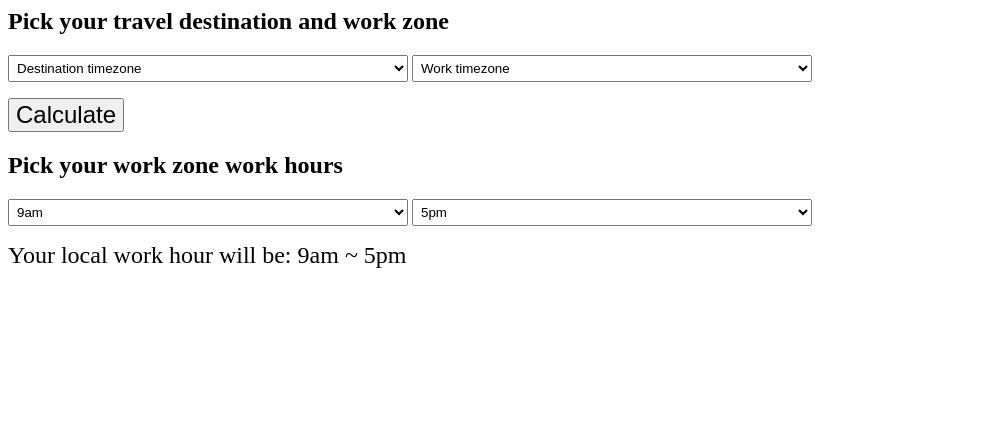
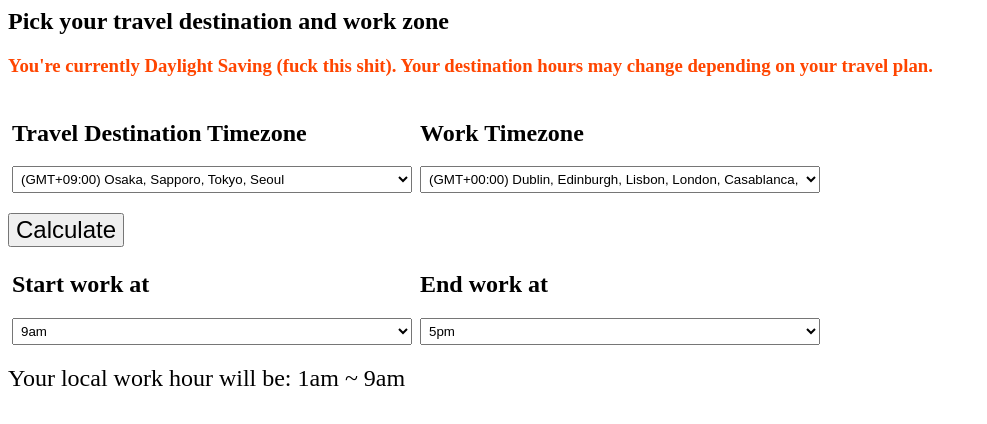
Before and after one commit to mtfront/digitalnomad-timezone, a plain HTML site: page index.html in a window 1280 px wide. Shown: the whole page, without its empty margins (0-987 px from the left). Drawn offline with Linux system fonts and the light colour scheme.

Commit message:
daylight saving

```diff
--- a/index.html
+++ b/index.html
@@ -10,6 +10,22 @@
         font-size: 24px;
     }
 
+    .hint {
+        color: orangered;
+    }
+
+    .container {
+        display: flex;
+        flex-direction: row;
+    }
+
+    .dropdown {
+        width: 400px;
+        display: flex;
+        flex-direction: column;
+        padding: 4px;
+    }
+
     .time {
         font-size: 24px;
         margin-top: 16px;
@@ -17,87 +33,76 @@
 </style>
 <script>
 
-let tzs = [
-    {"label":"(GMT-12:00) International Date Line West","value":"-12"},
-    {"label":"(GMT-11:00) Midway Island, Samoa","value":"-11"},
-    {"label":"(GMT-10:00) Hawaii","value":"-10"},
-    {"label":"(GMT-09:00) Alaska","value":"-9"},
-    {"label":"(GMT-08:00) Pacific Time (US & Canada)","value":"-8"},
-    {"label":"(GMT-08:00) Tijuana, Baja California","value":"-8"},
-    {"label":"(GMT-07:00) Arizona","value":"-7"},
-    {"label":"(GMT-07:00) Chihuahua, La Paz, Mazatlan","value":"-7"},
-    {"label":"(GMT-07:00) Mountain Time (US & Canada)","value":"-7"},
-    {"label":"(GMT-06:00) Central America","value":"-6"},
-    {"label":"(GMT-06:00) Central Time (US & Canada)","value":"-6"},
-    {"label":"(GMT-05:00) Bogota, Lima, Quito, Rio Branco","value":"-5"},
-    {"label":"(GMT-05:00) Eastern Time (US & Canada)","value":"-5"},
-    {"label":"(GMT-05:00) Indiana (East)","value":"-5"},
-    {"label":"(GMT-04:00) Atlantic Time (Canada)","value":"-4"},
-    {"label":"(GMT-04:00) Caracas, La Paz","value":"-4"},
-    {"label":"(GMT-04:00) Manaus","value":"-4"},
-    {"label":"(GMT-04:00) Santiago","value":"-4"},
-    {"label":"(GMT-03:30) Newfoundland","value":"-3.5"},
-    {"label":"(GMT-03:00) Brasilia","value":"-3"},
-    {"label":"(GMT-03:00) Buenos Aires, Georgetown","value":"-3"},
-    {"label":"(GMT-03:00) Greenland","value":"-3"},
-    {"label":"(GMT-03:00) Montevideo","value":"-3"},
-    {"label":"(GMT-02:00) Mid-Atlantic","value":"-2"},
-    {"label":"(GMT-01:00) Cape Verde Is.","value":"-1"},
-    {"label":"(GMT-01:00) Azores","value":"-1"},
-    {"label":"(GMT+00:00) Casablanca, Monrovia, Reykjavik","value":"0"},
-    {"label":"(GMT+00:00) Greenwich Mean Time : Dublin, Edinburgh, Lisbon, London","value":"0"},
-    {"label":"(GMT+01:00) Amsterdam, Berlin, Bern, Rome, Stockholm, Vienna","value":"1"},
-    {"label":"(GMT+01:00) Belgrade, Bratislava, Budapest, Ljubljana, Prague","value":"1"},
-    {"label":"(GMT+01:00) Brussels, Copenhagen, Madrid, Paris","value":"1"},
-    {"label":"(GMT+01:00) Sarajevo, Skopje, Warsaw, Zagreb","value":"1"},
-    {"label":"(GMT+01:00) West Central Africa","value":"1"},
-    {"label":"(GMT+02:00) Amman","value":"2"},
-    {"label":"(GMT+02:00) Athens, Bucharest, Istanbul","value":"2"},
-    {"label":"(GMT+02:00) Beirut","value":"2"},
-    {"label":"(GMT+02:00) Cairo","value":"2"},
-    {"label":"(GMT+02:00) Harare, Pretoria","value":"2"},
-    {"label":"(GMT+02:00) Helsinki, Kyiv, Riga, Sofia, Tallinn, Vilnius","value":"2"},
-    {"label":"(GMT+02:00) Jerusalem","value":"2"},
-    {"label":"(GMT+02:00) Minsk","value":"2"},
-    {"label":"(GMT+02:00) Windhoek","value":"2"},
-    {"label":"(GMT+03:00) Kuwait, Riyadh, Baghdad","value":"3"},
-    {"label":"(GMT+03:00) Moscow, St. Petersburg, Volgograd","value":"3"},
-    {"label":"(GMT+03:00) Nairobi","value":"3"},
-    {"label":"(GMT+03:00) Tbilisi","value":"3"},
-    {"label":"(GMT+03:30) Tehran","value":"3.5"},
-    {"label":"(GMT+04:00) Abu Dhabi, Muscat","value":"4"},
-    {"label":"(GMT+04:00) Baku","value":"4"},
-    {"label":"(GMT+04:00) Yerevan","value":"4"},
-    {"label":"(GMT+04:30) Kabul","value":"4.5"},
-    {"label":"(GMT+05:00) Yekaterinburg","value":"5"},
-    {"label":"(GMT+05:00) Islamabad, Karachi, Tashkent","value":"5"},
-    {"label":"(GMT+05:30) Sri Jayawardenapura","value":"5.5"},
-    {"label":"(GMT+05:30) Chennai, Kolkata, Mumbai, New Delhi","value":"5.5"},
-    {"label":"(GMT+05:45) Kathmandu","value":"5.75"},
-    {"label":"(GMT+06:00) Almaty, Novosibirsk","value":"6"},{"label":"(GMT+06:00) Astana, Dhaka","value":"6"},
-    {"label":"(GMT+06:30) Yangon (Rangoon)","value":"6.5"},
-    {"label":"(GMT+07:00) Bangkok, Hanoi, Jakarta","value":"7"},
-    {"label":"(GMT+07:00) Krasnoyarsk","value":"7"},
-    {"label":"(GMT+08:00) Beijing, Chongqing, Hong Kong, Urumqi","value":"8"},
-    {"label":"(GMT+08:00) Kuala Lumpur, Singapore","value":"8"},
-    {"label":"(GMT+08:00) Irkutsk, Ulaan Bataar","value":"8"},
-    {"label":"(GMT+08:00) Perth","value":"8"},
-    {"label":"(GMT+08:00) Taipei","value":"8"},
-    {"label":"(GMT+09:00) Osaka, Sapporo, Tokyo","value":"9"},
-    {"label":"(GMT+09:00) Seoul","value":"9"},
-    {"label":"(GMT+09:00) Yakutsk","value":"9"},
-    {"label":"(GMT+09:30) Adelaide","value":"9.5"},
-    {"label":"(GMT+09:30) Darwin","value":"9.5"},
-    {"label":"(GMT+10:00) Brisbane","value":"10"},
-    {"label":"(GMT+10:00) Canberra, Melbourne, Sydney","value":"10"},
-    {"label":"(GMT+10:00) Hobart","value":"10"},
-    {"label":"(GMT+10:00) Guam, Port Moresby","value":"10"},
-    {"label":"(GMT+10:00) Vladivostok","value":"10"},
-    {"label":"(GMT+11:00) Magadan, Solomon Is., New Caledonia","value":"11"},
-    {"label":"(GMT+12:00) Auckland, Wellington","value":"12"},
-    {"label":"(GMT+12:00) Fiji, Kamchatka, Marshall Is.","value":"12"},
-    {"label":"(GMT+13:00) Nuku'alofa","value":"13"}
+let timezones = [
+    {"label":"(GMT-12:00) International Date Line West","value":-12},
+    {"label":"(GMT-11:00) Midway Island, Samoa","value":-11},
+    {"label":"(GMT-10:00) Hawaii","value":-10},
+    {"label":"(GMT-09:00) Alaska","value":-9},
+    {"label":"(GMT-08:00) Pacific Time (US & Canada), Tijuana, Baja California","value":-8},
+    {"label":"(GMT-07:00) Arizona, Mountain Time (US & Canada)","value":-7},
+    {"label":"(GMT-06:00) Central Time (US & Canada)","value":-6},
+    {"label":"(GMT-05:00) Eastern Time (US & Canada), Bogota, Lima, Quito, Rio Branco","value":-5},
+    {"label":"(GMT-04:00) Atlantic Time (Canada), Caracas, La Paz, Manaus, Santiago","value":-4},
+    {"label":"(GMT-03:30) Newfoundland","value":-3.5},
+    {"label":"(GMT-03:00) Brasilia, Buenos Aires, Georgetown, Greenland, Montevideo","value":-3},
+    {"label":"(GMT-02:00) Mid-Atlantic","value":-2},
+    {"label":"(GMT-01:00) Cape Verde Is. Azores","value":-1},
+    {"label":"(GMT+00:00) Dublin, Edinburgh, Lisbon, London, Casablanca, Monrovia, Reykjavik","value":0},
+    {"label":"(GMT+01:00) Amsterdam, Berlin, Rome, Stockholm, Vienna,, Budapest, Prague, Brussels, Copenhagen, Madrid, Paris","value":1},
+    {"label":"(GMT+02:00) Athens, Bucharest, Istanbul","value":2},
+    {"label":"(GMT+03:00) Moscow, St. Petersburg, Kuwait, Riyadh, Baghdad","value":3},
+    {"label":"(GMT+04:00) Abu Dhabi, Muscat","value":4},
+    {"label":"(GMT+04:30) Kabul","value":4.5},
+    {"label":"(GMT+05:00) Islamabad, Karachi, Tashkent, Yekaterinburg","value":5},
+    {"label":"(GMT+05:30) Chennai, Kolkata, Mumbai, New Delhi, Sri Jayawardenapura","value":5.5},
+    {"label":"(GMT+05:45) Kathmandu","value":5.75},
+    {"label":"(GMT+06:00) Astana, Dhakam, Almaty, Novosibirsk","value":6},
+    {"label":"(GMT+06:30) Yangon (Rangoon)","value":6.5},
+    {"label":"(GMT+07:00) Bangkok, Hanoi, Jakarta, Krasnoyarsk","value":7},
+    {"label":"(GMT+08:00) Beijing, Taipei, Hong Kong, Urumqi, Kuala Lumpur, Singapore","value":8},
+    {"label":"(GMT+09:00) Osaka, Sapporo, Tokyo, Seoul","value":9},
+    {"label":"(GMT+09:30) Adelaide, Darwin","value":9.5},
+    {"label":"(GMT+10:00) Brisbane, Canberra, Melbourne, Sydney, Hobart, Gua, Vladivostok","value":10},
+    {"label":"(GMT+11:00) Magadan, Solomon Is., New Caledonia","value":11},
+    {"label":"(GMT+12:00) Auckland, Wellington, Fiji, Kamchatka, Marshall Is.","value":12},
+    {"label":"(GMT+13:00) Nuku'alofa","value":13}
 ]
+
+let dstTimezones = [
+    {"label":"(GMT-12:00) International Date Line West","value":-12},
+    {"label":"(GMT-11:00) Midway Island, Samoa","value":-11},
+    {"label":"(GMT-10:00) Hawaii","value":-10},
+    {"label":"(GMT-08:00) Alaska","value":-8},
+    {"label":"(GMT-07:00) Pacific Time (US & Canada)","value":-7},
+    {"label":"(GMT-06:00) Arizona, Mountain Time (US & Canada)","value":-6},
+    {"label":"(GMT-05:00) Central Time (US & Canada)","value":-5},
+    {"label":"(GMT-04:00) Eastern Time (US & Canada)","value":-4},
+    {"label":"(GMT-04:00) Atlantic Time (Canada)","value":-4},
+    {"label":"(GMT-03:30) Newfoundland","value":-3.5},
+    {"label":"(GMT-03:00) Brasilia, Buenos Aires, Georgetown, Greenland, Montevideo","value":-3},
+    {"label":"(GMT-02:00) Mid-Atlantic","value":-2},
+    {"label":"(GMT-01:00) Cape Verde Is. Azores","value":-1},
+    {"label":"(GMT+00:00) Dublin, Edinburgh, Lisbon, London, Casablanca, Monrovia, Reykjavik","value":0},
+    {"label":"(GMT+01:00) Amsterdam, Berlin, Rome, Stockholm, Vienna,, Budapest, Prague, Brussels, Copenhagen, Madrid, Paris","value":1},
+    {"label":"(GMT+02:00) Athens, Bucharest, Istanbul","value":2},
+    {"label":"(GMT+03:00) Moscow, St. Petersburg, Kuwait, Riyadh, Baghdad","value":3},
+    {"label":"(GMT+04:00) Abu Dhabi, Muscat","value":4},
+    {"label":"(GMT+04:30) Kabul","value":4.5},
+    {"label":"(GMT+05:00) Islamabad, Karachi, Tashkent, Yekaterinburg","value":5},
+    {"label":"(GMT+05:30) Chennai, Kolkata, Mumbai, New Delhi, Sri Jayawardenapura","value":5.5},
+    {"label":"(GMT+05:45) Kathmandu","value":5.75},
+    {"label":"(GMT+06:00) Astana, Dhakam, Almaty, Novosibirsk","value":6},
+    {"label":"(GMT+06:30) Yangon (Rangoon)","value":6.5},
+    {"label":"(GMT+07:00) Bangkok, Hanoi, Jakarta, Krasnoyarsk","value":7},
+    {"label":"(GMT+08:00) Beijing, Taipei, Hong Kong, Urumqi, Kuala Lumpur, Singapore","value":8},
+    {"label":"(GMT+09:00) Osaka, Sapporo, Tokyo, Seoul","value":9},
+    {"label":"(GMT+09:30) Adelaide, Darwin","value":9.5},
+    {"label":"(GMT+10:00) Brisbane, Canberra, Melbourne, Sydney, Hobart, Gua, Vladivostok","value":10},
+    {"label":"(GMT+11:00) Magadan, Solomon Is., New Caledonia","value":11},
+    {"label":"(GMT+12:00) Auckland, Wellington, Fiji, Kamchatka, Marshall Is.","value":12},
+    {"label":"(GMT+13:00) Nuku'alofa","value":13}
+]
+
 
 let times = [
     {"label": "0am", value: 0},
@@ -126,46 +131,86 @@ let times = [
     {"label": "11pm", value: 23},
 ]
 
+function isDST() {
+    const d = new Date();
+    let jan = new Date(d.getFullYear(), 0, 1).getTimezoneOffset();
+    let jul = new Date(d.getFullYear(), 6, 1).getTimezoneOffset();
+    return Math.max(jan, jul) !== d.getTimezoneOffset();
+}
+
 function init(){
-     let des = document.getElementById("destination"),
+    const defaultWorkTimezoneInt = 0 - (new Date().getTimezoneOffset() / 60);
+    const des = document.getElementById("destination"),
          work = document.getElementById("workzone");
 
-     for (var i = 0; i < tzs.length; i++){
-       let tz = tzs[i],
-           option = document.createElement("option");
+    const tz = isDST() ? dstTimezones : timezones;
 
-        option.text = tz.label;
-        option.value = tz.value;
-        let workOption = option.cloneNode(true);
-        des.add(option)
-        work.add(workOption)
+    for (var i = 0; i < timezones.length; i++){
+        insertOption(tz[i], des, tz[i].value == 9);   // default to tokyo
+        insertOption(tz[i], work, tz[i].value == defaultWorkTimezoneInt); // default to current
      }
 
-     for (var i = 0; i < times.length; i++) {
-        let option = document.createElement("option");
-        option.text = times[i].label;
-        option.value = times[i].value;
-     }
+     const startWork = document.getElementById("start"),
+        endWork = document.getElementById("end");
+
+    for (var i = 0; i < times.length; i++) {
+        insertOption(times[i], startWork, i == 9);
+        insertOption(times[i], endWork, i == 17);
+    }
+
+    const hint = document.getElementById("hint");
+    hint.textContent = "You're currently " + (isDST() ? "in " : "") + "Daylight Saving (fuck this shit). Your destination hours may change depending on your travel plan."
+}
+
+function insertOption(object, select, selected) {
+    const option = document.createElement("option");
+    option.text = object.label;
+    option.value = object.value;
+    option.selected = selected;
+    select.add(option);
 }
 
 function calculate() {
-
+    const des = document.getElementById("destination").value,
+        work = document.getElementById("workzone").value;
+        start = document.getElementById("start").value;
+        end = document.getElementById("end").value;
+    const diff = des - work;
+    const desStartInt = (start + diff) % 23,
+        desEndInt = (end + diff) % 23;
+    const desStart = document.getElementById("desStart"),
+        desEnd = document.getElementById("desEnd");
+    console.log({des, work, start, end, diff});
+    desStart.textContent = times.find((time, value) => time.value == desStartInt).label;
+    desEnd.textContent = times.find((time, value) => time.value == desEndInt).label;
 }
 
 </script>
 <body onload="init();">
     <h2>Pick your travel destination and work zone</h2>
+    <h3 class="hint" id="hint"></h3>
     <div class="container">
-        <select id="destination"><option value="" disabled selected>Destination timezone</option></select>
-        <select id="workzone"><option value="" disabled selected>Work timezone</option></select>
+        <div class="dropdown">
+            <h2>Travel Destination Timezone</h2>
+            <select id="destination"></select>
+        </div>
+        <div class="dropdown">
+            <h2>Work Timezone</h2>
+            <select id="workzone"></select>
+        </div>
     </div>
-    <button>Calculate</button>
-    <h2>Pick your work zone work hours </h2>
+    <button onclick="calculate();">Calculate</button>
     <div class="container">
-        <select id="start"><option value={9} disabled selected>9am</option></select>
-        <select id="workzone"><option value={17} disabled selected>5pm</option></select>
+        <div class="dropdown">
+            <h2>Start work at</h2>
+            <select id="start"></select>
+        </div>
+        <div class="dropdown">
+            <h2>End work at</h2>
+            <select id="end"></select>
+        </div>
     </div>
     <div class="time">
-        Your local work hour will be: <label name="start">9am</label> ~ <label name="end">5pm</label>
+        Your local work hour will be: <label id="desStart">1am</label> ~ <label id="desEnd">9am</label>
     </div>
 </body>
```
